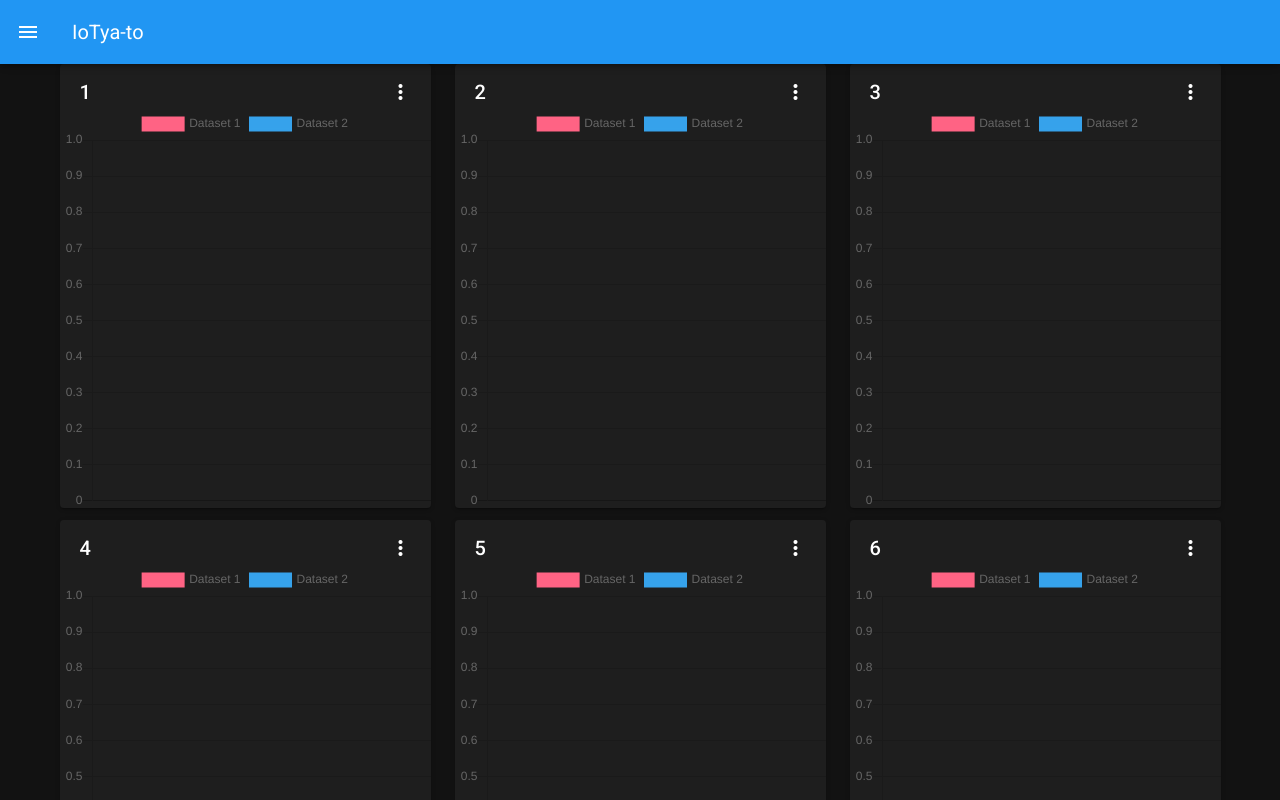
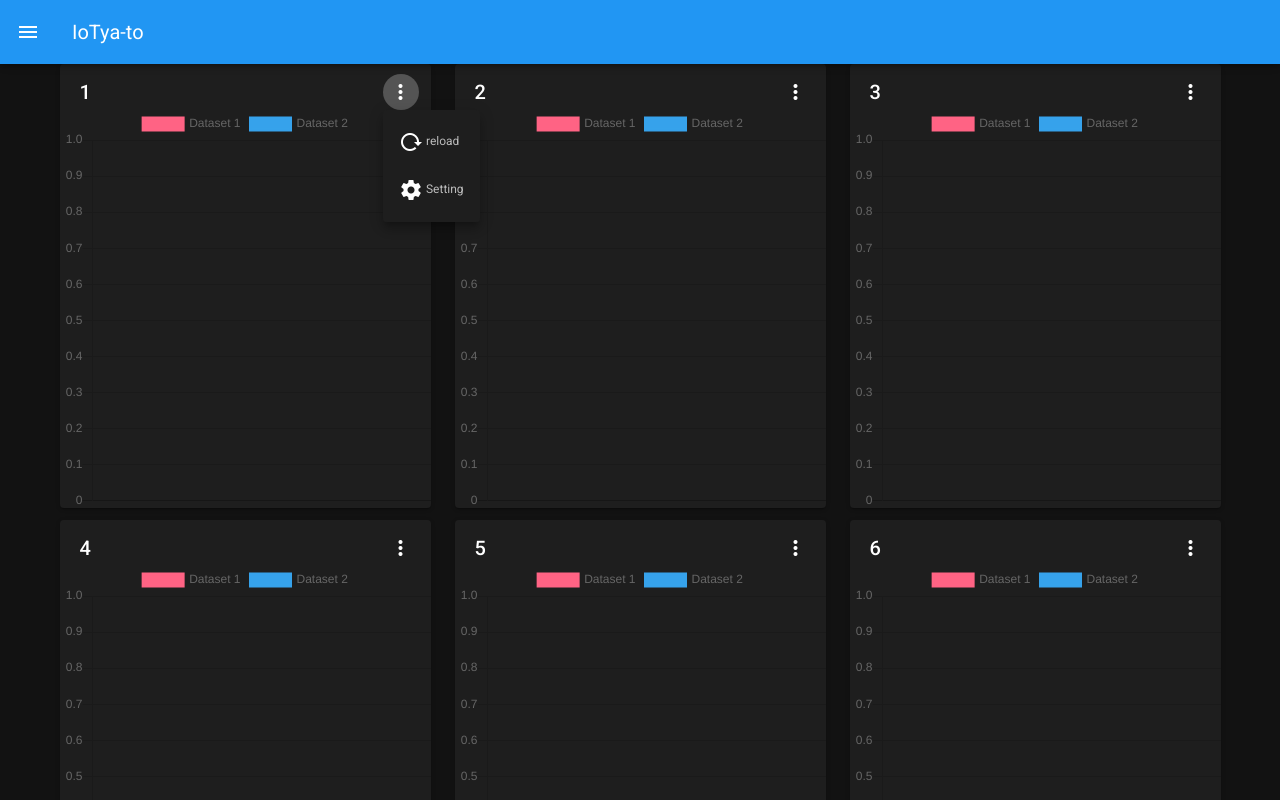
Before and after one commit to IoTya-To/IoTya-to, a Nuxt app: page / in a window 1280 px wide. Both pictures are taken after a click on the button 400 px from the left and 92 px from the top of the page. Shown: the top 800 px of the page. Built offline with nearby package versions, Linux system fonts and the light colour scheme.

Commit message:
add menu items

```diff
--- a/pages/index.vue
+++ b/pages/index.vue
@@ -14,11 +14,33 @@
               <v-layout align-center>
                 <v-col class="px-2 py-0 mx-3 my-0">
                   <v-layout justify-end align-center>
-                    <v-btn class="px-2 py-0 mx-1 my-0" text icon>
-                      <v-icon>
-                        mdi-dots-vertical
-                      </v-icon>
-                    </v-btn>
+                    <v-menu offset-y>
+                      <template v-slot:activator="{on}">
+                        <v-btn class="px-2 py-0 mx-1 my-0" text icon v-on="on">
+                          <v-icon>
+                            mdi-dots-vertical
+                          </v-icon>
+                        </v-btn>
+                      </template>
+                      <v-list>
+                        <v-list-item @click="alert">
+                          <v-list-item-action-text>
+                            <v-icon>
+                              mdi-reload
+                            </v-icon>
+                            reload
+                          </v-list-item-action-text>
+                        </v-list-item>
+                        <v-list-item @click="alert">
+                          <v-list-item-action-text>
+                            <v-icon>
+                              mdi-cog
+                            </v-icon>
+                            Setting
+                          </v-list-item-action-text>
+                        </v-list-item>
+                      </v-list>
+                    </v-menu>
                   </v-layout>
                 </v-col>
               </v-layout>
@@ -33,5 +55,11 @@
   </v-layout>
 </template>
 <script>
-export default {}
+export default {
+  methods: {
+    alert () {
+      alert('click')
+    }
+  }
+}
 </script>
```
